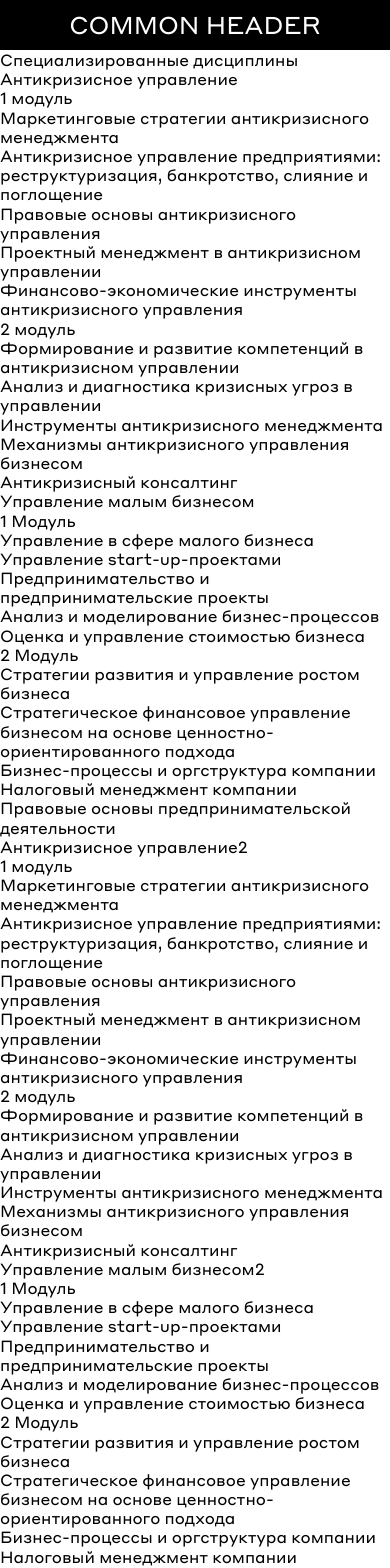
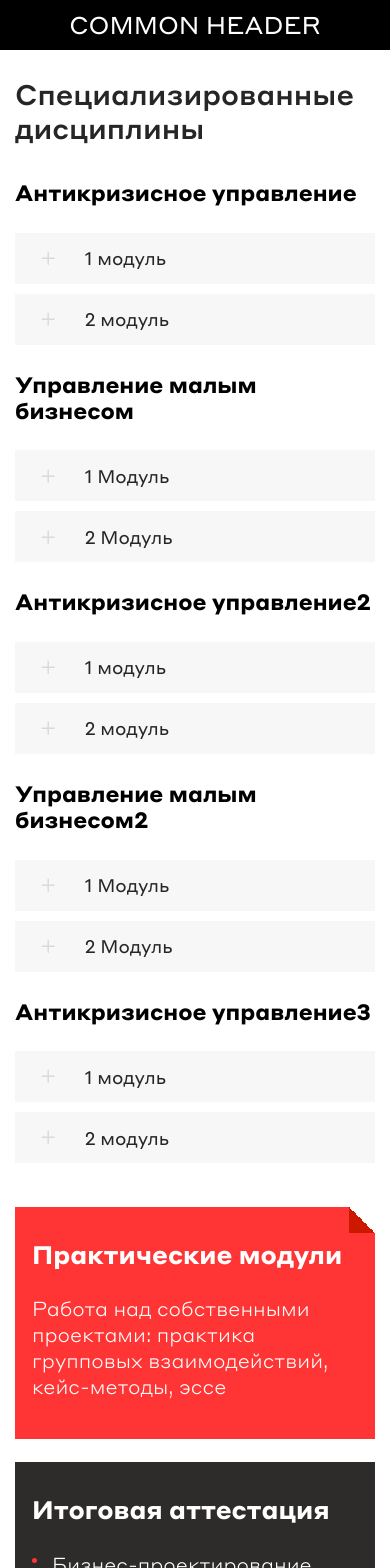
Before and after one commit to user530/union_university, a React (Create React App) app: page / in a window 390 px wide. Shown: the top 1568 px of the page. Built offline with nearby package versions, Linux system fonts and the light colour scheme.

Commit message:
Initial styling for all components

```diff
--- a/src/components/specific/articles/Programme.tsx
+++ b/src/components/specific/articles/Programme.tsx
@@ -1,20 +1,54 @@
 import type { FC } from 'react';
 import type { IProgramme } from '../../../types';
 import { Module } from '../cards/Module';
+import styled from 'styled-components';
+import { remy } from '../../styles';
 
 interface IProgrammeProps extends IProgramme { }
 
+const StyledArticle = styled.article`
+    & + & {
+        margin-top: ${remy(68)};
+
+        @media(max-width: 767px) {
+            margin-top: ${remy(26)};
+        }
+    }
+`;
+
+const StyledH3 = styled.h3`
+    font-size: ${remy(26)};
+    font-weight: 700;
+
+    @media(max-width: 767px) {
+        font-size: ${remy(22)};
+    }
+`;
+
+const StyledArticleContent = styled.div`
+    margin-top: ${remy(54)};
+    display: grid;
+    grid-template-columns: 1fr 1fr;
+    column-gap: ${remy(46)};
+
+    @media (max-width: 767px) {
+        margin-top: ${remy(27)};
+        grid-template-columns: 1fr;
+        row-gap: ${remy(10)};
+    }
+`;
+
 export const Programme: FC<IProgrammeProps> = ({ title, modules }) => {
     return (
-        <article>
-            <h2>{title}</h2>
-            <div>
+        <StyledArticle>
+            <StyledH3>{title}</StyledH3>
+            <StyledArticleContent>
                 {
                     modules.map(
                         (module) => (<Module key={module.id} {...module} />)
                     )
                 }
-            </div>
-        </article>
+            </StyledArticleContent>
+        </StyledArticle>
     );
 }
--- a/src/components/specific/cards/GeneralModule.tsx
+++ b/src/components/specific/cards/GeneralModule.tsx
@@ -1,4 +1,6 @@
 import type { FC, PropsWithChildren } from 'react';
+import styled from 'styled-components';
+import { UnorderedList, remy } from '../../styles';
 
 interface IGeneralModuleProps extends PropsWithChildren {
     title: string;
@@ -13,36 +15,97 @@ interface IGeneralModuleListProps extends IGeneralModuleProps {
     data: string[];
 }
 
+const StyledCard = styled.div<{ accented?: string }>`
+    padding: ${remy(52)} ${remy(57)};
+    color: ${({ theme }) => theme.colors.white};
+    background-color: ${({ accented, theme }) => accented === 'true' ? theme.colors.primary : theme.colors.secondary};
+    position: relative;
+
+    font-size: ${remy(20)};
+    font-weight: 300;
+    line-height: 1.3;
+
+    &::before {
+        content: '';
+        position: absolute;
+        top: 0;
+        right: 0;
+        width: ${remy(43)};
+        height: ${remy(43)};
+
+        ${({ accented, theme }) => accented === 'true'
+        && `background: linear-gradient(-135deg, ${theme.colors.white} 50%, ${theme.colors.primaryAlt} 50%)`}
+    }
+
+    @media(max-width: 767px) {
+        padding: ${remy(31)} ${remy(17)};
+        padding-bottom: ${remy(40)};
+
+        &::before {
+            width: ${remy(26)};
+            height: ${remy(26)};
+        }
+    }
+`;
+
+const StyledCartTitle = styled.h3`
+    font-size: ${remy(36)};
+    font-weight: 700;
+    margin-bottom: ${remy(25)};
+
+    @media(max-width: 767px) {
+        font-size: ${remy(25)};
+        margin-bottom: 1em;
+    }
+`;
+
+const StyledCardContent = styled.div`
+    text-wrap: balance;
+
+    & > * {
+        font-size: inherit;
+        font-weight: inherit;
+        line-height: inherit;
+    }
+`;
+
+const StyledCardText = styled.p``;
+const StyledCardList = styled(UnorderedList)`
+    font-size: ${remy(20)};
+`;
+
 const GeneralModule: FC<IGeneralModuleProps> = ({ title, isAccented, children }) => {
     return (
-        <div>
-            <h3>{title} {isAccented ? '- Accented' : ''}</h3>
-            <div>
+        <StyledCard accented={`${isAccented}`}>
+            <StyledCartTitle>
+                {title}
+            </StyledCartTitle>
+
+            <StyledCardContent>
                 {children}
-            </div>
-        </div>
+            </StyledCardContent>
+        </StyledCard>
     );
 }
 
 export const GeneralModuleText: FC<IGeneralModuleTextProps> = ({ title, data, isAccented }) => {
     return (
         <GeneralModule title={title} isAccented={isAccented}>
-            <p>{data}</p>
+            <StyledCardText>{data}</StyledCardText>
         </GeneralModule>
     );
 }
 
-
 export const GeneralModuleList: FC<IGeneralModuleListProps> = ({ title, data, isAccented }) => {
     return (
         <GeneralModule title={title} isAccented={isAccented}>
-            <ul>
+            <StyledCardList>
                 {
                     data.map(
                         (item, index) => <li key={index}>{item}</li>
                     )
                 }
-            </ul>
+            </StyledCardList>
         </GeneralModule>
     );
 }
--- a/src/components/specific/cards/Module.tsx
+++ b/src/components/specific/cards/Module.tsx
@@ -1,24 +1,155 @@
 import type { FC } from 'react';
 import type { IProgrammeModule } from '../../../types';
+import styled from 'styled-components';
+import { remy, UnorderedList } from '../../styles';
+import { AiOutlineMinus, AiOutlinePlus } from "react-icons/ai";
+import React from 'react';
+import { useMediaQuery } from 'react-responsive';
+import { theme } from '../../../themes/theme';
 
 interface IModuleProps extends IProgrammeModule { }
 
+const StyledSingleModule = styled.div`
+    display: flex;
+    column-gap: ${remy(82)};
+    padding-top: ${remy(29)};
+    position: relative;
+
+    &::before {
+        position: absolute;
+        top: 0;
+        left: 0;
+        display: block;
+        content: '';
+        width: ${remy(141)};
+        height: ${remy(2)};
+        background-color: ${({ theme }) => theme.colors.primary};
+    }
+
+    @media(max-width: 767px) {
+        flex-direction: column;
+        padding-top: 0;
+
+        &::before {
+            display: none;
+        }
+    }
+`;
+
+const StyledModuleTitle = styled.div<{ expanded?: string }>`
+    flex-shrink: 0;
+
+    @media(max-width: 767px) {
+        width: 100%;
+        height: ${remy(51)};
+        display: flex;
+        align-items: center;
+        padding-left: ${remy(24)};
+        column-gap: ${remy(27)};
+        transition: 0.3s;
+
+        ${({ expanded, theme }) => expanded === 'true'
+        ? `
+        background-color: ${theme.colors.primary};
+        color: ${theme.colors.white};
+        `
+        : `
+        background-color: ${theme.colors.extraGrey};
+        color: ${theme.colors.textBlack};
+        `}
+
+        &::before {
+            display: none;
+        }
+    }
+`;
+
+interface IStyledIcon {
+    visible?: string;
+    size?: string;
+    expanded?: string;
+}
+
+const StyledIcon = styled.div<IStyledIcon>`
+    display: ${({ visible }) => visible === 'true' ? 'block' : 'none'};
+    color: ${({ expanded, theme }) => expanded === 'false' && (theme.colors.extraIcons || 'black')};
+    ${({ size }) => size
+        ? `
+    width: ${size};
+    height: ${size};
+    `
+        : `
+    width: 1.15rem;
+    height: 1.15rem;
+    `};
+`;
+
+const StyledH4 = styled.h4`
+    font-size: ${remy(32)};
+
+    @media(max-width: 767px) {
+        font-size: ${remy(18)};
+    }
+`;
+
+const StyledModuleContent = styled.div<{ expanded?: string }>`
+    flex-grow: 1;
+    padding-top: ${remy(7)};
+
+    @media(max-width: 767px) {
+        display: ${({ expanded }) => expanded === 'true' ? 'block' : 'none'};
+
+        color: ${({ theme }) => theme.colors.textBlack};
+        padding-block: ${remy(17)} ${remy(7)};
+    }
+`;
+
+const StyledModuleList = styled(UnorderedList)`
+    @media(max-width: 767px) {
+        font-size: ${remy(15)};
+        line-height: 1.3;
+    }
+`;
+
 export const Module: FC<IModuleProps> = ({ title, disciplines }) => {
+    // Mobile query - move to hook
+    const isMobile = useMediaQuery({
+        query: '(max-width: 767px)'
+    });
+
+    const [isExpanded, setIsExpanded] = React.useState<boolean>(false);
+
+    const moduleClickHandler = () => {
+        if (!isMobile) return;
+
+        setIsExpanded((prev) => !prev);
+    };
+    //
+
     return (
-        <div>
-            <div>
-                <h3>{title}</h3>
-            </div>
+        <StyledSingleModule>
+            <StyledModuleTitle
+                expanded={`${isExpanded}`}
+                onClick={moduleClickHandler}
+            >
+                <StyledIcon
+                    as={isExpanded ? AiOutlineMinus : AiOutlinePlus}
+                    visible={`${isMobile}`}
+                    expanded={`${isExpanded}`}
+                />
 
-            <div>
-                <ul>
+                <StyledH4>{title}</StyledH4>
+            </StyledModuleTitle>
+
+            <StyledModuleContent expanded={`${isExpanded}`}>
+                <StyledModuleList>
                     {
                         disciplines.map(
                             ({ id, title }) => <li key={id}>{title}</li>
                         )
                     }
-                </ul>
-            </div>
-        </div>
+                </StyledModuleList>
+            </StyledModuleContent>
+        </StyledSingleModule>
     );
 }
--- a/src/components/specific/headers/CurriculumPageHeader.tsx
+++ b/src/components/specific/headers/CurriculumPageHeader.tsx
@@ -1,9 +1,41 @@
 import type { FC } from 'react';
+import styled from 'styled-components';
+import { remy } from '../../styles';
+
+const StyledHeader = styled.header`
+    padding-block: ${remy(71)} ${remy(89)} ;
+    padding-inline: ${remy(15)};
+    width: min(${remy(1256 + 30)}, 100%);
+    margin-inline: auto;
+    /* From container to heading */
+    padding-left: ${remy(223)};
+
+    @media(max-width: 1919px) {
+        padding-left: ${remy(15)};
+        text-align: center;
+    }
+
+    @media(max-width: 767px) {
+        padding-block: ${remy(28)} ${remy(34)};
+        text-align: left;
+    }
+`;
+
+const StyledH2 = styled.h2`
+    font-size: ${remy(36)};
+    font-weight: 700;
+
+    @media(max-width: 767px) {
+        font-size: ${remy(28)};
+        font-weight: 500;
+        color: #262626;
+    }
+`;
 
 export const CurriculumPageHeader: FC = () => {
     return (
-        <header>
-            <h1>Специализированные дисциплины</h1>
-        </header>
+        <StyledHeader>
+            <StyledH2>Специализированные дисциплины</StyledH2>
+        </StyledHeader>
     );
 }
--- a/src/components/specific/sections/GeneralModules.tsx
+++ b/src/components/specific/sections/GeneralModules.tsx
@@ -1,18 +1,37 @@
 import type { FC } from 'react';
 import type { IGeneralModuleCards } from '../../../types';
 import { GeneralModuleList, GeneralModuleText } from '../cards';
+import styled from 'styled-components';
+import { StyledContainer, remy } from '../../styles';
 
 interface IGeneralModulesProps {
     cardsData: IGeneralModuleCards;
 }
 
+const StyledSection = styled.section`
+    margin-top: ${remy(131)};
+
+    @media(max-width: 767px) {
+        margin-top: ${remy(44)};
+    }
+`;
+
+const StyledGridContainer = styled.div`
+    display: grid;
+    grid-template-columns: repeat(2, 1fr);
+    gap: ${remy(30)};
+
+    @media(max-width: 767px) {
+        grid-template-columns: 1fr;
+        row-gap: ${remy(23)};
+    }
+`;
+
 export const GeneralModules: FC<IGeneralModulesProps> = ({ cardsData }) => {
-
-
     return (
-        <section>
-            <div>
-                <div>
+        <StyledSection>
+            <StyledContainer>
+                <StyledGridContainer>
                     {
                         cardsData.map(
                             (card) => (
@@ -22,8 +41,8 @@ export const GeneralModules: FC<IGeneralModulesProps> = ({ cardsData }) => {
                             )
                         )
                     }
-                </div>
-            </div>
-        </section>
+                </StyledGridContainer>
+            </StyledContainer>
+        </StyledSection>
     );
 }
--- a/src/components/specific/sections/Programmes.tsx
+++ b/src/components/specific/sections/Programmes.tsx
@@ -1,6 +1,7 @@
 import type { FC } from 'react';
 import type { IProgramme } from '../../../types';
 import { Programme } from '../articles';
+import { StyledContainer } from '../../styles';
 
 interface IProgrammesProps {
     displayAmount: number;
@@ -360,11 +361,13 @@ export const Programmes: FC<IProgrammesProps> = ({ displayAmount }) => {
 
     return (
         <section>
-            {
-                programmes.slice(0, displayAmount).map(
-                    (programme) => <Programme key={programme.id} {...programme} />
-                )
-            }
+            <StyledContainer >
+                {
+                    programmes.slice(0, displayAmount).map(
+                        (programme) => <Programme key={programme.id} {...programme} />
+                    )
+                }
+            </StyledContainer>
         </section>
     );
 }
```
